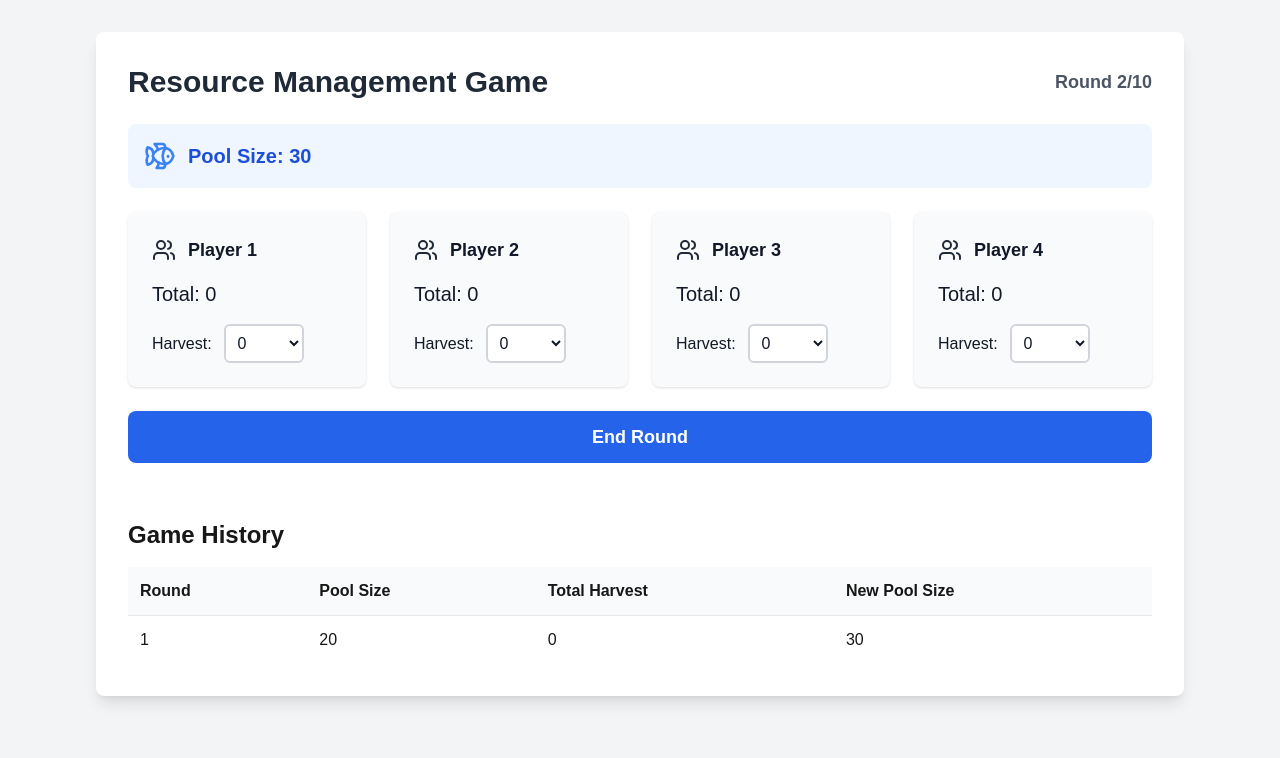
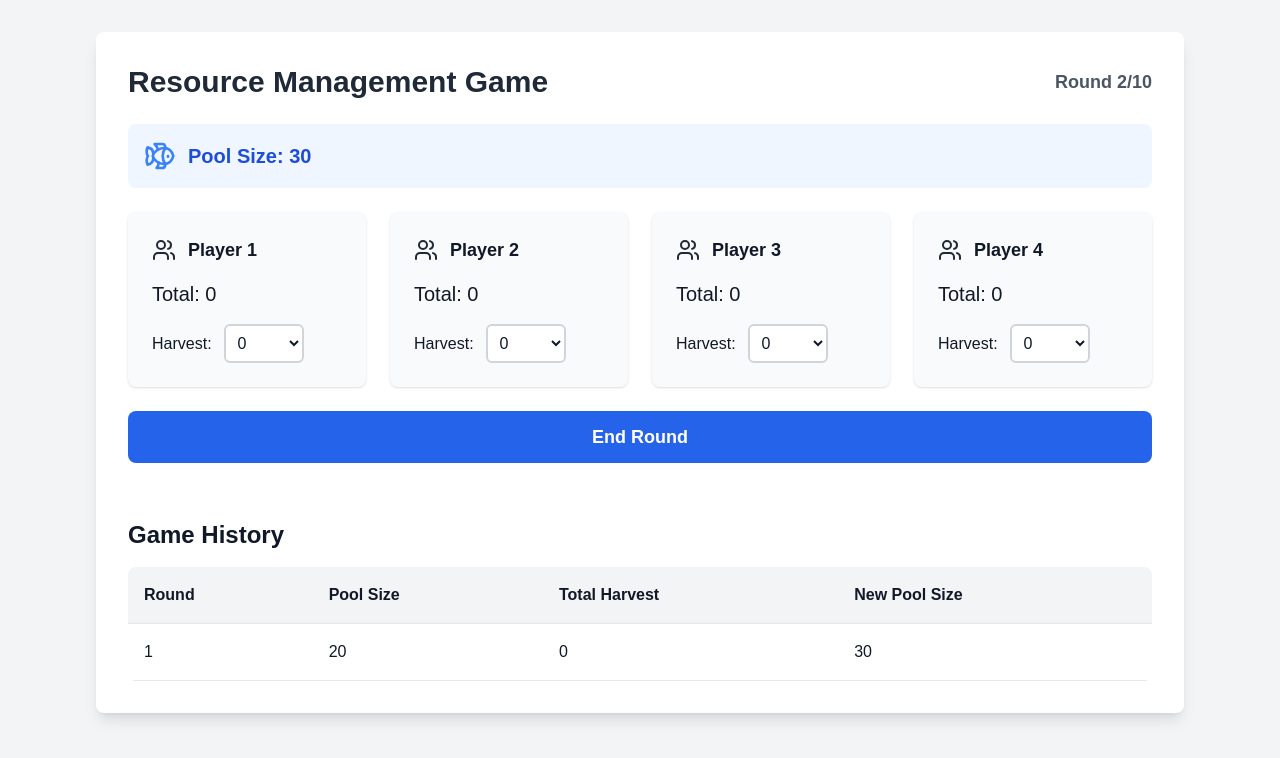
Before and after one commit to myokoz/resource-game, a Next.js app: page / in a window 1280 px wide. Both pictures are taken after a click on the button "End Round". Shown: the top 758 px of the page. Built offline with nearby package versions, Linux system fonts and the light colour scheme.

Commit message:
Improve game history table readability

```diff
--- a/src/components/resource-game.js
+++ b/src/components/resource-game.js
@@ -133,24 +133,24 @@ const ResourceGame = () => {
 
         {gameHistory.length > 0 && (
           <div className="mt-8">
-            <h3 className="text-2xl font-bold mb-4">Game History</h3>
-            <div className="overflow-x-auto">
+            <h3 className="text-2xl font-bold text-gray-900 mb-4">Game History</h3>
+            <div className="overflow-x-auto rounded-lg border-gray-200">
               <table className="w-full">
                 <thead>
-                  <tr className="bg-gray-50">
-                    <th className="p-3 text-left">Round</th>
-                    <th className="p-3 text-left">Pool Size</th>
-                    <th className="p-3 text-left">Total Harvest</th>
-                    <th className="p-3 text-left">New Pool Size</th>
+                  <tr className="bg-gray-100">
+                    <th className="p-4 text-left text-gray-900 border-b">Round</th>
+                    <th className="p-4 text-left text-gray-900 border-b">Pool Size</th>
+                    <th className="p-4 text-left text-gray-900 border-b">Total Harvest</th>
+                    <th className="p-4 text-left text-gray-900 border-b">New Pool Size</th>
                   </tr>
                 </thead>
                 <tbody>
                   {gameHistory.map((history, i) => (
-                    <tr key={i} className="border-t">
-                      <td className="p-3">{history.round}</td>
-                      <td className="p-3">{history.poolSize}</td>
-                      <td className="p-3">{history.totalHarvest}</td>
-                      <td className="p-3">{history.newPoolSize}</td>
+                    <tr key={i} className="border-b hover:bg-gray-50">
+                      <td className="p-4 text-gray-900">{history.round}</td>
+                      <td className="p-4 text-gray-900">{history.poolSize}</td>
+                      <td className="p-4 text-gray-900">{history.totalHarvest}</td>
+                      <td className="p-4 text-gray-900">{history.newPoolSize}</td>
                     </tr>
                   ))}
                 </tbody>
```
